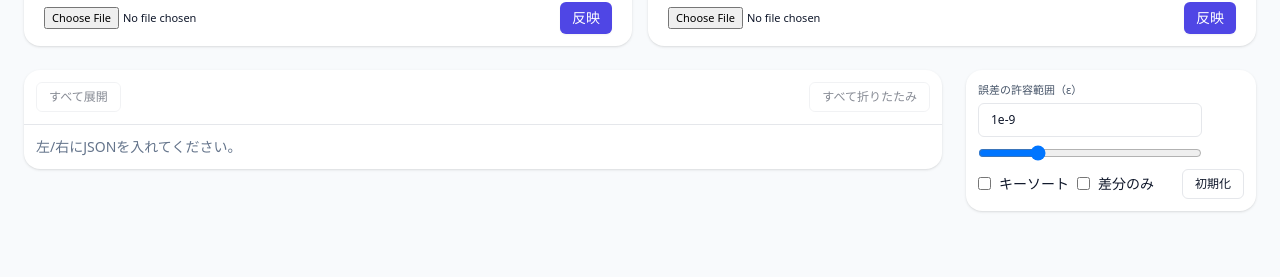
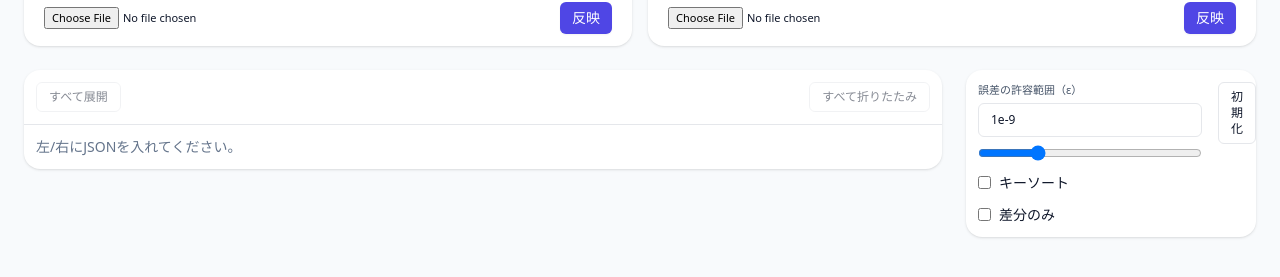
Before and after one commit to seiya-matsuoka/json-diff-viewer, a Next.js app: page / in a window 1280 px wide. Shown: the part 479-756 px from the top of the page. Built offline with nearby package versions, Linux system fonts and the light colour scheme; no server answers.

Commit message:
refactor(ui): 抽出条件の配置を変更

```diff
--- a/src/app/components/Controls.tsx
+++ b/src/app/components/Controls.tsx
@@ -64,8 +64,9 @@ export default function Controls(p: Props) {
 
   return (
     <div className="card">
-      <div className="card-body toolbar">
-        {/* ε */}
+      <div className="card-body flex items-start justify-between gap-4">
+        <div className="grid gap-3">
+          {/* 誤差の許容範囲（ε） */}
           <label className="grid gap-1">
             <span className="text-[11px] text-slate-600">
               誤差の許容範囲（ε）
@@ -116,8 +117,9 @@ export default function Controls(p: Props) {
             />
             <span className="text-sm">差分のみ</span>
           </label>
+        </div>
 
-        <button className="btn ml-auto" onClick={p.onReset}>
+        <button className="btn self-start" onClick={p.onReset}>
           初期化
         </button>
       </div>
```
Lines whose indentation alone changed are shown as unchanged.
